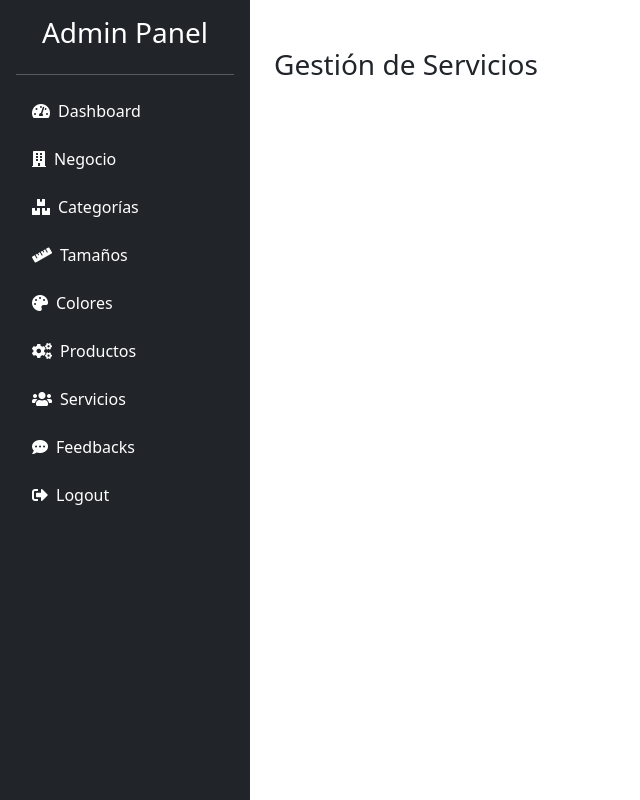
After one commit to Kabudence/Emprende_mas_Alquiler_josue2, a Flask app: page /servicios/ in a window 1280 px wide. The commit adds this page. Shown: the whole page, without its empty margins (0-640 px from the left). Run offline with Flask 3, Linux system fonts and the light colour scheme; the visitor is signed in with stand-in values (Sample User, id 1); data that the repository does not hold is empty; parts of the project's set-up code (start-up, migrations or seed data) failed here and were passed over.

Commit message:
agregando modulo de servicios

```diff
--- a/app/__init__.py
+++ b/app/__init__.py
@@ -10,6 +10,7 @@ from .negocios import negocios as negocios_blueprint
 from .colores import colores as colores_blueprint
 from .tamanios import tamanios as tamanios_blueprint
 from .feedbacks import feedbacks as feedbacks_blueprint
+from .servicios import servicios as servicios_blueprint
 import os
 
 login_manager = LoginManager()
@@ -36,6 +37,7 @@ def create_app():
     app.register_blueprint(auth_blueprint, url_prefix='/auth')
     app.register_blueprint(main_blueprint)
     app.register_blueprint(productos_blueprint, url_prefix='/productos')
+    app.register_blueprint(servicios_blueprint, url_prefix='/servicios')
     app.register_blueprint(categorias_blueprint, url_prefix='/categorias')
     app.register_blueprint(negocios_blueprint, url_prefix='/negocios')
     app.register_blueprint(colores_blueprint, url_prefix='/colores')
--- /dev/null
+++ b/app/servicios/__init__.py
@@ -0,0 +1,5 @@
+from flask import Blueprint
+
+servicios = Blueprint('servicios', __name__, template_folder='templates')
+
+from . import routes
--- /dev/null
+++ b/app/servicios/routes.py
@@ -0,0 +1,10 @@
+from flask import Blueprint, render_template, request, redirect, url_for, flash
+from flask_login import login_required
+from ..models import Servicio
+from ..database import db
+from . import servicios
+
+@servicios.route('/')
+@login_required
+def index():
+    return render_template('servicios/index.html')
--- /dev/null
+++ b/app/servicios/templates/servicios/index.html
@@ -0,0 +1,12 @@
+{% extends 'base.html' %}
+
+{% block title %}Gestión de Servicios{% endblock %}
+
+{% block content %}
+<h1 class="h3 my-4 text-underline">Gestión de Servicios</h1>
+
+<div class="row mb-4 align-items-center">
+    <div></div>
+</div>
+
+{% endblock %}
--- a/app/templates/base.html
+++ b/app/templates/base.html
@@ -51,6 +51,11 @@
                     </a>
                 </li>
                 <li class="nav-item mb-2">
+                    <a class="nav-link text-white" href="/servicios">
+                        <i class="fas fa-users me-2"></i>Servicios
+                    </a>
+                </li>
+                <li class="nav-item mb-2">
                     <a class="nav-link text-white" href="/feedbacks">
                         <i class="fas fa-comment-dots me-2"></i>Feedbacks
                     </a>
```
Also changed, not shown: app/models.py (+12 -0 lines).
